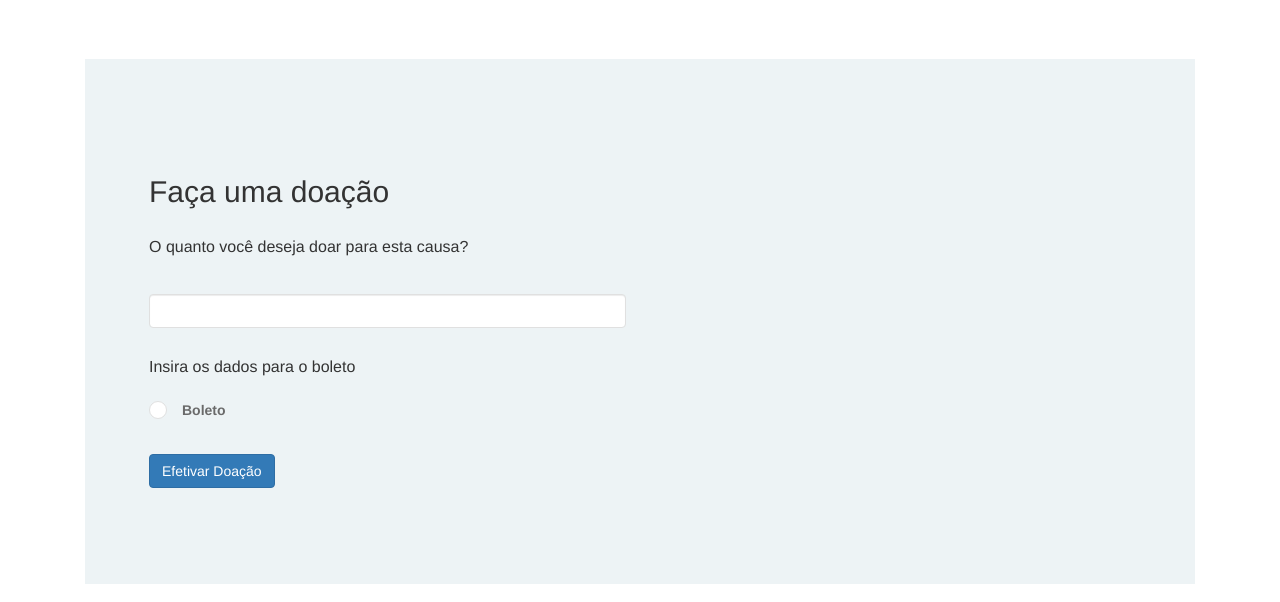
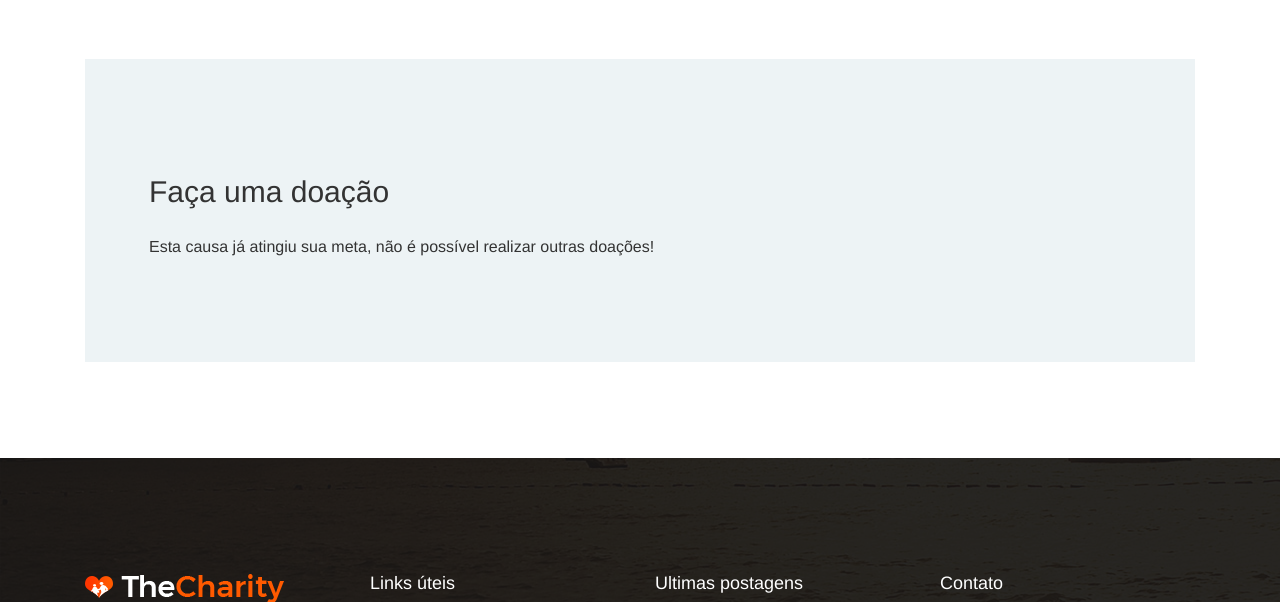
Before and after one commit to JMGit321/WEB2, a Django app: template templates/single-causes.html in a window 1280 px wide. Shown: the part 1159-1761 px from the top of the page. Run offline with Django 3.2, Linux system fonts and the light colour scheme; the template is opened without the code that fills it: most values are stand-ins (such as "Sample title", 1, 10 or a date in 2020); grey boxes marked "Sample" are stand-in pictures; some libraries are stand-ins or nearby versions.

Commit message:
erros corrigidos

```diff
--- a/core/views.py
+++ b/core/views.py
@@ -581,7 +581,10 @@ def validate_donate(request, id):
     donate = Doacao.objects.get(id=id)
     donate.pago = 1
     donate.causa.recebido += donate.valor
-    donate.causa.recebido
+
+    if donate.causa.recebido == donate.causa.meta:
+        donate.causa.ativo = False
+
     donate.causa.save()
     donate.save()
 
--- a/templates/model-header.html
+++ b/templates/model-header.html
@@ -76,10 +76,10 @@
                              >
                                 {% if user.is_superuser %}
                                     <a class="dropdown-item" href="/causas/register/">Cadastrar causa</a>
-                                    <a class="dropdown-item" href="/completed">Causas concluídas</a>
                                     <a class="dropdown-item" href="/validar">Validar doações</a>
                                     <a href="/sugestoes" class="dropdown-item">Validar sugestões</a>
                                 {% endif %}
+                                <a class="dropdown-item" href="/completed">Causas concluídas</a>
                                 <a class="dropdown-item" href="/profile/{{ user.id }}">Perfil</a>
                                 <a class="dropdown-item" href="/profile/sugestoes/{{ user.id }}">Minhas sugestões</a>
                                 <a class="dropdown-item" href="/logout">Sair</a>
--- a/templates/single-causes.html
+++ b/templates/single-causes.html
@@ -133,6 +133,7 @@
                 <div class="donation-form-wrap">
                     <h2>Faça uma doação</h2>
 
+                    {% if causa.ativo == True %}
                         <h4 class="mt-5">O quanto você deseja doar para esta causa?</h4>
 
 
@@ -191,6 +192,10 @@
 
                         <button id="confirm-donate" onclick="confirm_donate()" class="btn btn-primary mt-5" type="submit">Efetivar Doação</button>
                         </form>
+                    {% else %}
+                        <h4 class="mt-5">Esta causa já atingiu sua meta, não é possível realizar outras doações!</h4>
+                    {% endif %}
+
                 </div>
             </div>
         </div>
```
Also changed, not shown: media/media2/abrigo_vJi5afV.jpg (added). Lines whose indentation alone changed are shown as unchanged.
